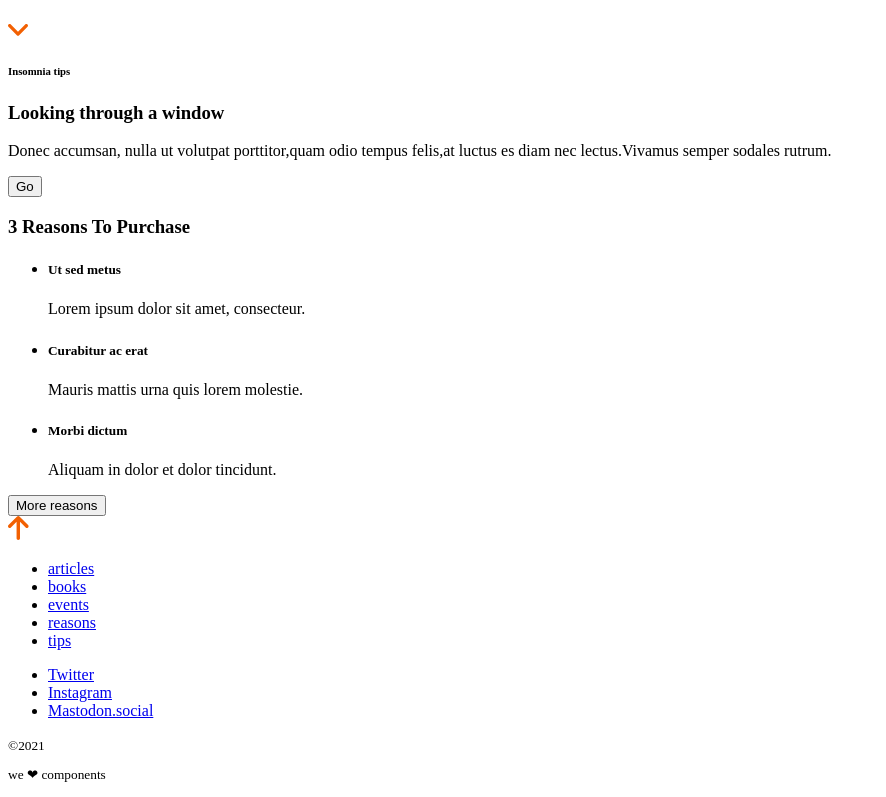
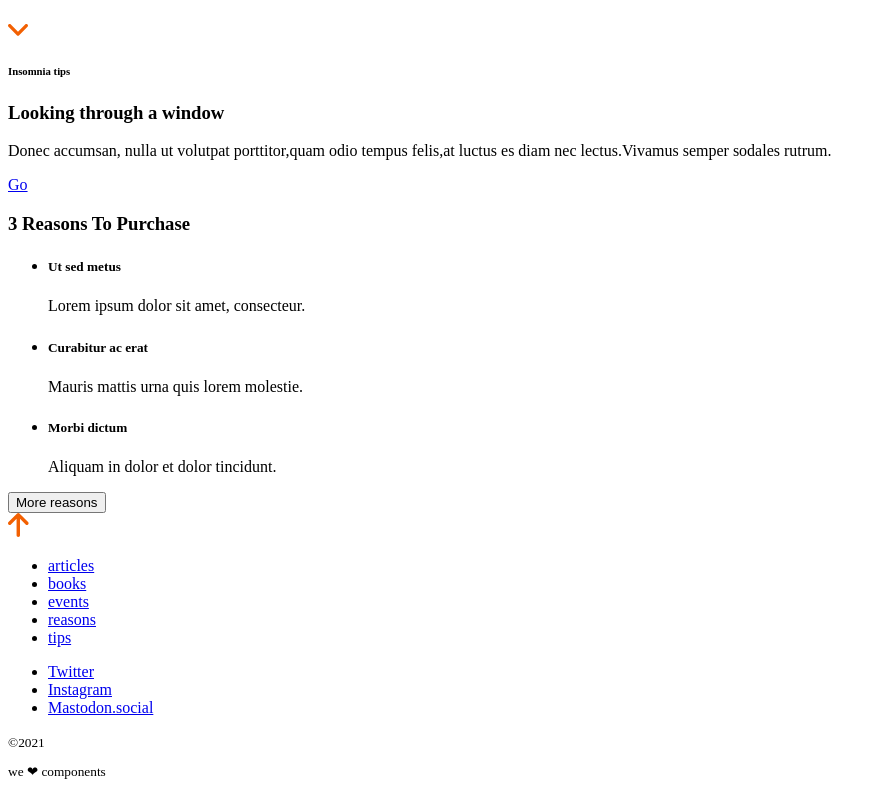
Before and after one commit to Adalab/modulo-1-evaluacion-final-Vianam92, a website: page src/html/index.html in a window 1280 px wide. Shown: the part 879-1676 px from the top of the page, without its empty margins (0-886 px from the left). Drawn offline with nearby package versions, Linux system fonts and the light colour scheme; files that its build step writes are made by us from their sources; files whose address does not match are found by name.

Commit message:
Update white.html

```diff
--- a/src/html/partials/white.html
+++ b/src/html/partials/white.html
@@ -5,8 +5,8 @@
         lectus.Vivamus semper
         sodales rutrum.</p>
     <div class="white-div">
-        <button class="white-div--button">
+        <a href="#" class="white-div--button">
             Go
-        </button>
+        </a>
     </div>
 </section>
```
